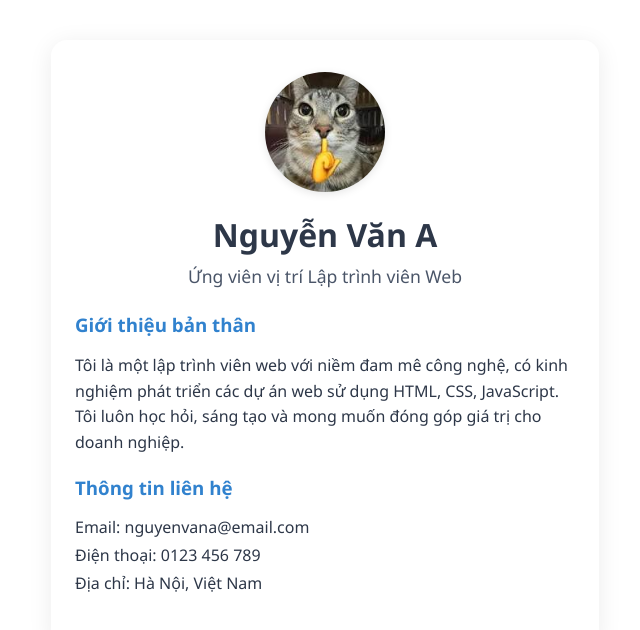
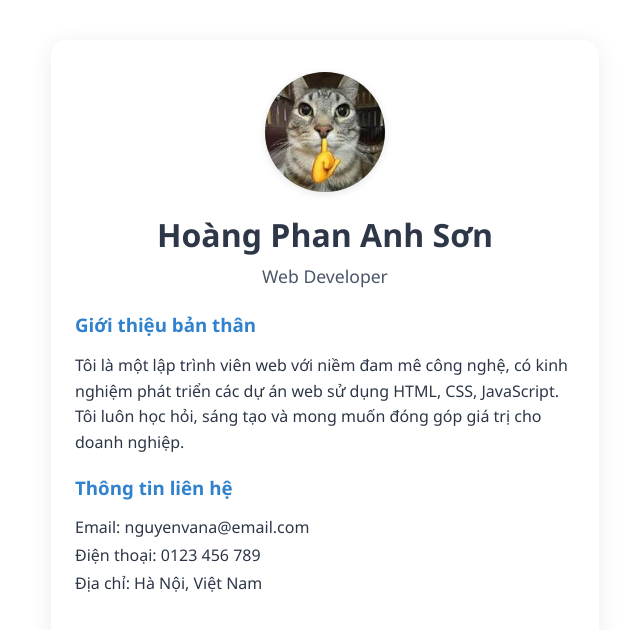
Before and after one commit to 23521354-maker/webtest, a plain HTML site: page index.html in a window 1280 px wide. Shown: the whole page, without its empty margins (315-955 px from the left). Drawn offline with Linux system fonts and the light colour scheme.

Commit message:
git init.

```diff
--- a/index.html
+++ b/index.html
@@ -10,8 +10,8 @@
 	<div class="cv-container">
 		<div class="profile">
 			<img src="tải xuống.jfif" alt="Ảnh đại diện" class="avatar">
-			<h1>Nguyễn Văn A</h1>
-			<h2>Ứng viên vị trí Lập trình viên Web</h2>
+			<h1>Hoàng Phan Anh Sơn</h1>
+			<h2>Web Developer</h2>
 		</div>
 		<div class="about">
 			<h3>Giới thiệu bản thân</h3>
```
